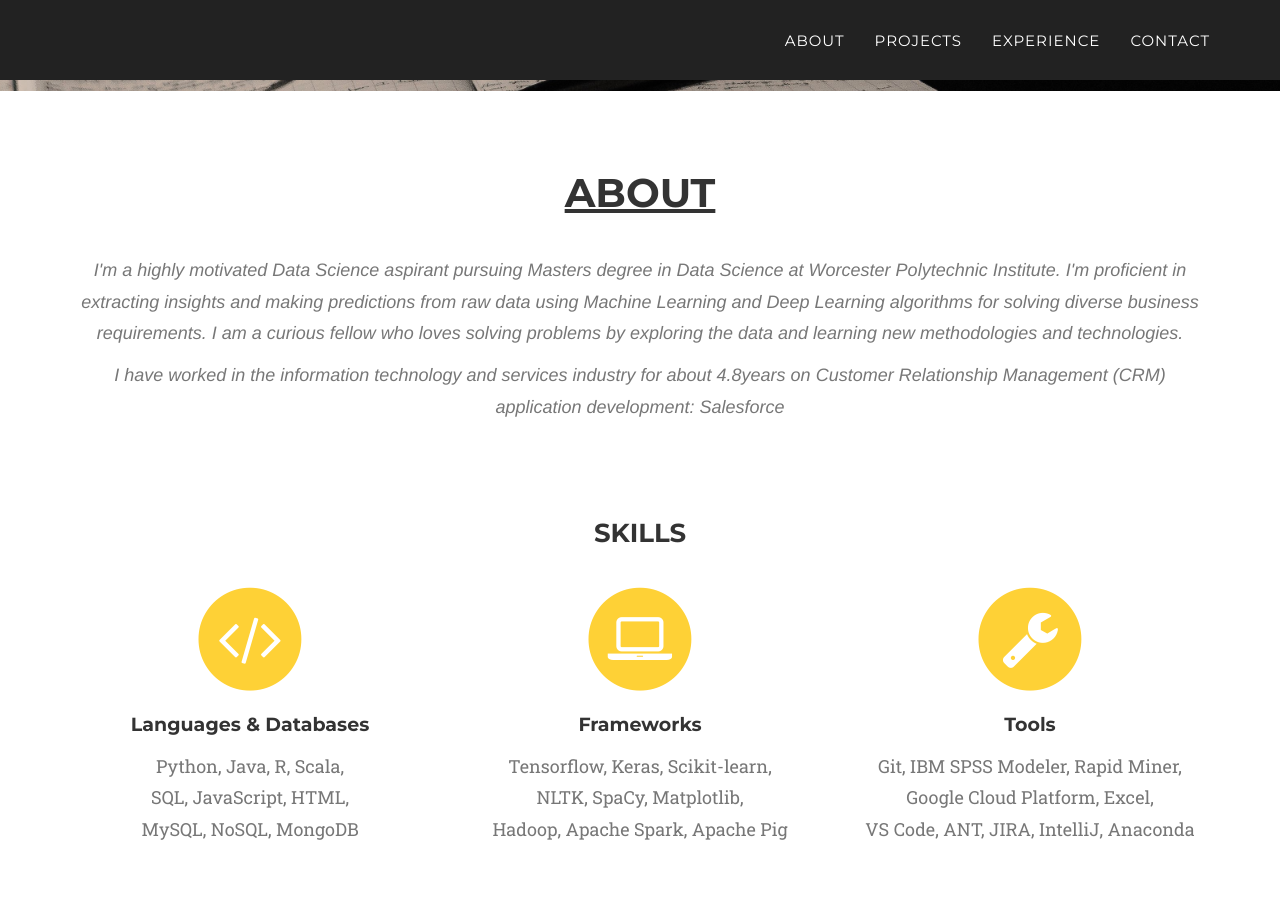
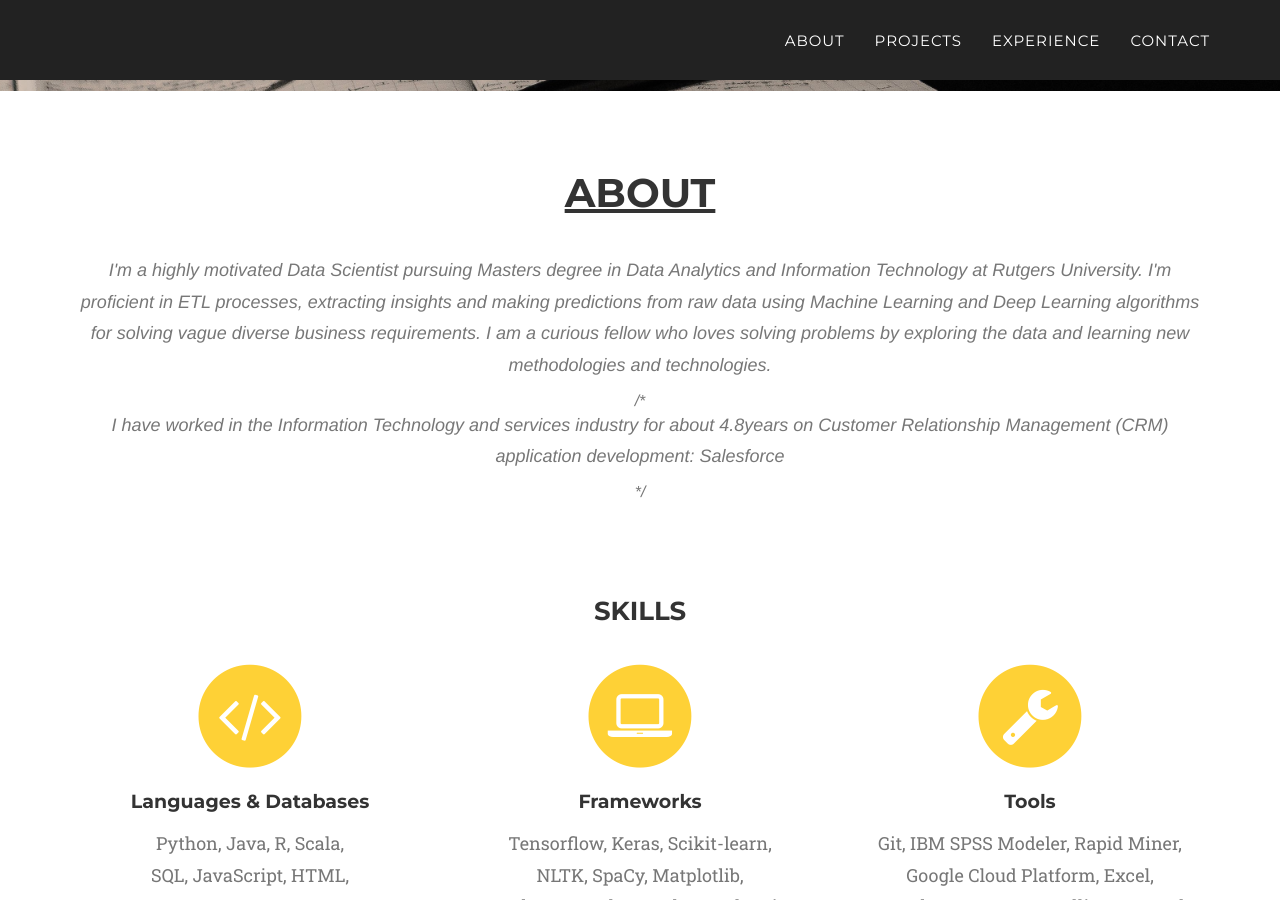
Before and after one commit to Harsha2409/ptest1, a Jekyll site: the page built from index.html, in a window 1280 px wide and 900 px high, scrolled down 532 px. Built offline with Jekyll 4.4.1, drawn with Linux system fonts in a browser that asks for light colours; some web fonts are replaced.

Commit message:
Update aboutme.html

```diff
--- a/_includes/aboutme.html
+++ b/_includes/aboutme.html
@@ -6,13 +6,15 @@
                     <h2 class="section-heading">About</h2>
                     <h3 class="section-subheading text-muted">
                         <p>
-                            I'm a highly motivated Data Science aspirant pursuing Masters degree in Data Science at Worcester Polytechnic Institute.
-                            I'm proficient in extracting insights and making predictions from raw data using Machine Learning and Deep Learning algorithms for solving diverse business requirements.
+                            I'm a highly motivated Data Scientist pursuing Masters degree in Data Analytics and Information Technology at Rutgers University.
+                            I'm proficient in ETL processes, extracting insights and making predictions from raw data using Machine Learning and Deep Learning algorithms for solving vague diverse business requirements.
                             I am a curious fellow who loves solving problems by exploring the data and learning new methodologies and technologies.
                         </p>
+                        /*
                         <p>
-                            I have worked in the information technology and services industry for about 4.8years on Customer Relationship Management (CRM) application development: Salesforce
+                            I have worked in the Information Technology and services industry for about 4.8years on Customer Relationship Management (CRM) application development: Salesforce
                         </p>
+                        */
                     </h3>
                 </div>
                 <br/>
```
